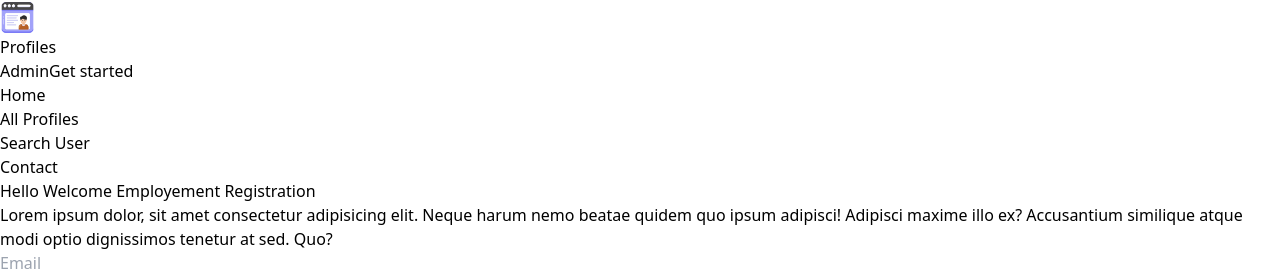
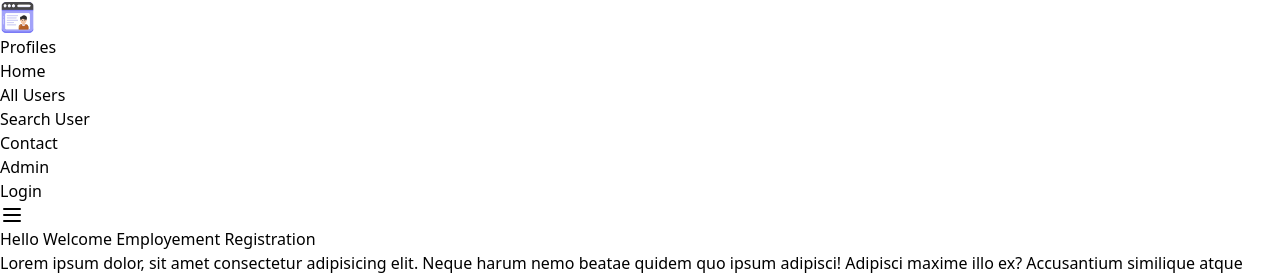
Before and after one commit to Rohhaannn/Bynry-Frontend-Case-Study, a React (Vite) app in the folder UserProfiles/: page / in a window 1280 px wide. Shown: the top 277 px of the page. Built offline with nearby package versions, Linux system fonts and the light colour scheme.

Commit message:
trying to solve header glitch

```diff
--- a/UserProfiles/src/components/Header/Header.jsx
+++ b/UserProfiles/src/components/Header/Header.jsx
@@ -1,16 +1,124 @@
 import React from "react";
-import { Link, NavLink } from "react-router-dom";
+import { Menu, X } from "lucide-react";
+import { Link } from "react-router-dom";
 import Logo from "../Logo";
 
+const menuItems = [
+  {
+    name: "Home",
+    href: "/",
+  },
+  {
+    name: "All Users",
+    href: "/profilelist",
+  },
+  {
+    name: "Search User",
+    href: "/searchuser",
+  },
+  {
+    name: "Contact",
+    href: "/contact",
+  },
+  {
+    name: "Admin",
+    href: "/admin",
+  },
+];
+
 const Header = () => {
+  const [isMenuOpen, setIsMenuOpen] = React.useState(false);
+
+  const toggleMenu = () => {
+    setIsMenuOpen(!isMenuOpen);
+  };
+
   return (
-    <header className="shadow sticky z-50 top-0">
-      <nav className="bg-white border-gray-200 px-4 lg:px-6 py-2.5">
-        <div className="flex flex-wrap justify-between items-center mx-auto max-w-screen-xl">
-          <Link to="/" className="flex items-center">
-            <Logo/>
-            <span className="ml-4 text-lg font-bold"> Profiles</span>
+    <div className="relative w-full bg-white">
+      <div className="mx-auto flex max-w-7xl items-center justify-between px-4 py-2 sm:px-6 lg:px-8">
+        <div className="inline-flex items-center space-x-2">
+          <span>
+            <Logo />
+          </span>
+          <span className="font-bold">Profiles</span>
+        </div>
+        <div className="hidden lg:block">
+          <ul className="inline-flex space-x-8">
+            {menuItems.map((item) => (
+              <li key={item.name}>
+                <Link
+                  to={item.href}
+                  className={({ isActive }) =>
+                    `block py-2 pr-4
+                      pl-3 duration-200
+                      ${isActive ? "text-[#3977d2]" : "text-gray-700"}
+                      border-gray-100
+                      hover:bg-gray-50
+                      lg:hover:bg-transparent
+                      lg:border-0
+                      hover:text-[#3977d2]
+                      lg:p-0`
+                  }
+                >
+                  {item.name}
                 </Link>
+              </li>
+            ))}
+          </ul>
+        </div>
+        <div className="hidden lg:block">
+          <button
+            type="button"
+            className="rounded-md bg-black px-3 py-2 text-sm font-semibold text-white shadow-sm hover:bg-black/80 focus-visible:outline focus-visible:outline-2 focus-visible:outline-offset-2 focus-visible:outline-black"
+          >
+            Login
+          </button>
+        </div>
+        <div className="lg:hidden">
+          <Menu onClick={toggleMenu} className="h-6 w-6 cursor-pointer" />
+        </div>
+        {isMenuOpen && (
+          <div className="absolute inset-x-0 top-0 z-50 origin-top-right transform p-2 transition lg:hidden">
+            <div className="divide-y-2 divide-gray-50 rounded-lg bg-white shadow-lg ring-1 ring-black ring-opacity-5">
+              <div className="px-5 pb-6 pt-5">
+                <div className="flex items-center justify-between">
+                  <div className="inline-flex items-center space-x-2">
+                    <span>
+                      <Logo />
+                    </span>
+                  </div>
+                  <div className="-mr-2">
+                    <button
+                      type="button"
+                      onClick={toggleMenu}
+                      className="inline-flex items-center justify-center rounded-md p-2 text-gray-400 hover:bg-gray-100 hover:text-gray-500 focus-visible:outline focus-visible:outline-2 focus-visible:outline-offset-2 focus-visible:outline-black"
+                    >
+                      <span className="sr-only">Close menu</span>
+                      <X className="h-6 w-6" aria-hidden="true" />
+                    </button>
+                  </div>
+                </div>
+                <div className="mt-6">
+                  <nav className="grid gap-y-4">
+                    {menuItems.map((item) => (
+                      <Link
+                        key={item.name}
+                        to={item.href}
+                        className="-m-3 flex items-center rounded-md p-3 text-sm font-semibold hover:bg-gray-50"
+                      >
+                        <span className="ml-3 text-base font-medium text-gray-900">
+                          {item.name}
+                        </span>
+                      </Link>
+                    ))}
+                  </nav>
+                </div>
+                {/* <button
+                  type="button"
+                  className="mt-4 w-full rounded-md bg-black px-3 py-2 text-sm font-semibold text-white shadow-sm hover:bg-black/80 focus-visible:outline focus-visible:outline-2 focus-visible:outline-offset-2 focus-visible:outline-black"
+                >
+                  Login
+                </button> */}
                 <div className="flex items-center lg:order-2">
                   <Link
                     to="/admin"
@@ -25,127 +133,13 @@
                     Get started
                   </Link>
                 </div>
-          <div
-            className="hidden justify-between items-center w-full lg:flex lg:w-auto lg:order-1"
-            id="mobile-menu-2"
-          >
-            <ul className="flex flex-col mt-4 font-medium lg:flex-row lg:space-x-8 lg:mt-0">
-
-              {/* =================== Home =================== */}
-              <li>
-                <NavLink
-                  to="/"
-                  className={({isActive}) =>
-                      `block py-2 pr-4
-                      pl-3 duration-200
-                      ${isActive ? "text-[#3977d2]" : "text-gray-700"}
-                      border-b
-                      border-gray-100
-                      hover:bg-gray-50
-                      lg:hover:bg-transparent
-                      lg:border-0
-                      hover:text-[#3977d2]
-                      lg:p-0`
-                  }
-                >
-                  Home
-                </NavLink>
-              </li>
-
-              {/* =================== All Users =================== */}
-              <li>
-                <NavLink
-                  to= "/profilelist"
-                  className={({isActive}) =>
-                      `block py-2 pr-4
-                      pl-3 duration-200
-                      ${isActive ? "text-[#3977d2]" : "text-gray-700"}
-                      border-b
-                      border-gray-100
-                      hover:bg-gray-50
-                      lg:hover:bg-transparent
-                      lg:border-0
-                      hover:text-[#3977d2]
-                      lg:p-0`
-                  }
-                >
-                  All Profiles
-                </NavLink>
-              </li>
-
-              {/* =================== Search User =================== */}
-              <li>
-                <NavLink
-                  to= "/searchuser"
-                  className={({isActive}) =>
-                      `block py-2 pr-4
-                      pl-3 duration-200
-                      ${isActive ? "text-[#3977d2]" : "text-gray-700"}
-                      border-b
-                      border-gray-100
-                      hover:bg-gray-50
-                      lg:hover:bg-transparent
-                      lg:border-0
-                      hover:text-[#3977d2]
-                      lg:p-0`
-                  }
-                >
-                  Search User
-                </NavLink>
-              </li>
-
-
-              {/* =================== Contact =================== */}
-              <li>
-                <NavLink
-                  to= "/contact"
-                  className={({isActive}) =>
-                      `block py-2 pr-4
-                      pl-3 duration-200
-                      ${isActive ? "text-[#3977d2]" : "text-gray-700"}
-                      border-b
-                      border-gray-100
-                      hover:bg-gray-50
-                      lg:hover:bg-transparent
-                      lg:border-0
-                      hover:text-[#3977d2]
-                      lg:p-0`
-                  }
-                >
-                  Contact
-                </NavLink>
-              </li>
-
-              {/* =================== Admin =================== */}
-              {/* <li>
-                <NavLink
-                  to= "/admin"
-                  className={({isActive}) =>
-                      `block py-2 pr-4
-                      pl-3 duration-200
-                      ${isActive ? "text-[#3977d2]" : "text-gray-700"}
-                      border-b
-                      border-gray-100
-                      hover:bg-gray-50
-                      lg:hover:bg-transparent
-                      lg:border-0
-                      hover:text-[#3977d2]
-                      lg:p-0`
-                  }
-                >
-                  Admin
-                </NavLink>
-              </li> */}
-
-
-
-
-            </ul>
               </div>
             </div>
-      </nav>
-    </header>
+          </div>
+        )}
+      </div>
+    </div>
   );
-}
+};
 
-export default Header
+export default Header;
```
Lines whose indentation alone changed are shown as unchanged.
